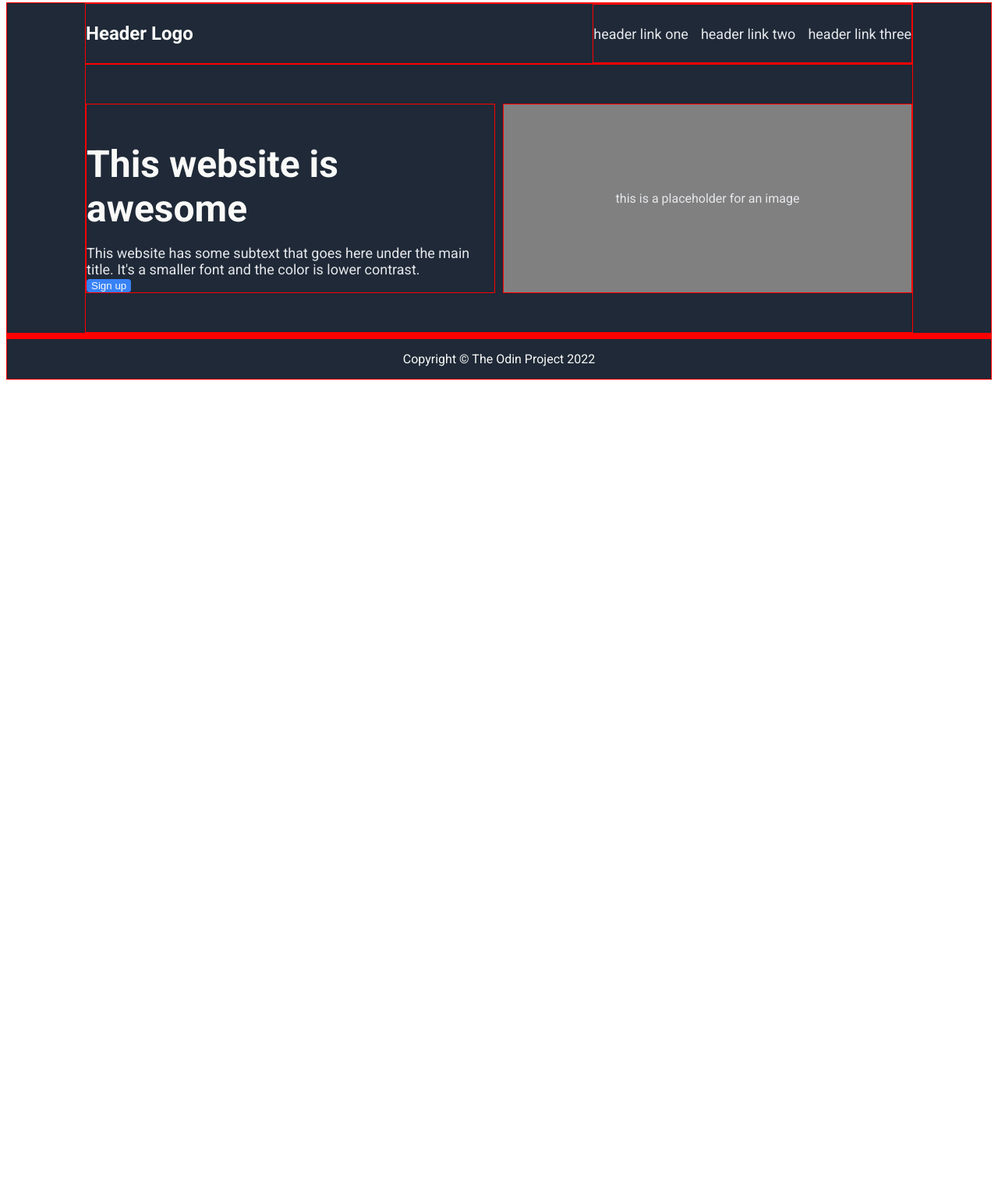
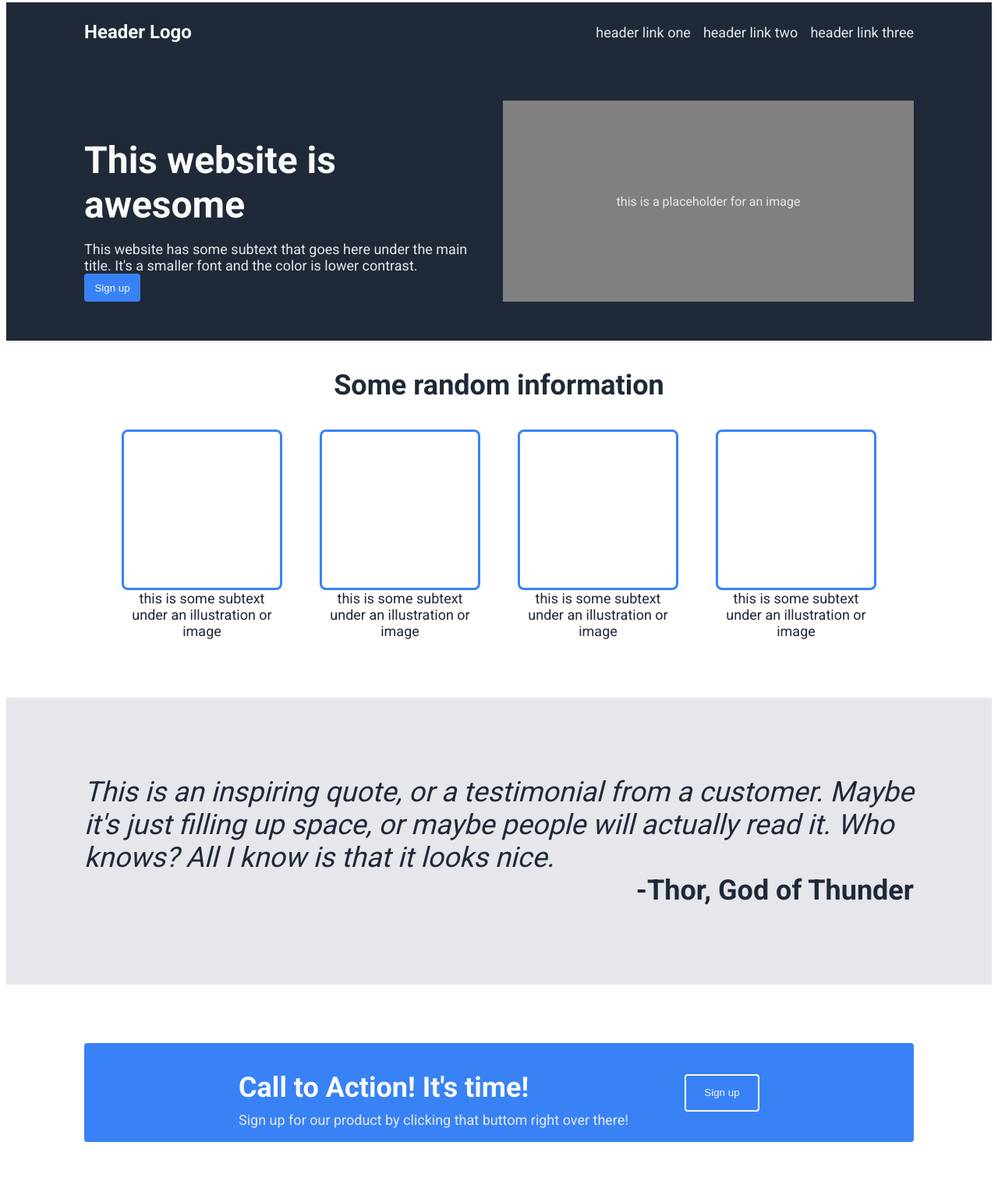
Before and after one commit to ClearlyJustSomeGuy/landing-page, a plain HTML site: page index.html in a window 1280 px wide. Shown: the part 5-1520 px from the top of the page at 78% size. Before the commit the page ends 800 px from the top, so only its background shows below. Drawn offline with Linux system fonts and the light colour scheme.

Commit message:
Create info, quote and call to action sections

```diff
--- a/css/style.css
+++ b/css/style.css
@@ -1,7 +1,7 @@
 @import url('https://fonts.googleapis.com/css2?family=Roboto:wght@400;700&display=swap');
 
 div {
-    border: 1px red solid;
+    /* border: 1px red solid;   */
 }
 
 body {
@@ -50,8 +50,8 @@ body {
 
 .left {
     flex-wrap: wrap;
-    /* display: flex; */
-    /* flex-direction: column; */
+    display: flex;
+    flex-direction: column;
     width: 400px;
     height: auto;
     flex: 1;
@@ -70,11 +70,13 @@ body {
     margin-bottom: 0;
 }
 
-button {
+.hero button {
     background-color: #3882f6;
     color:#F9FAF8;
     border: none;
     border-radius: 4px;
+    height: 36px;
+    width: 72px;
 }
 
 
@@ -93,6 +95,104 @@ button {
 
 
 
+.info {
+    display: flex;
+    flex-direction: column;
+    align-items: center;
+    padding: 0px 100px;
+    font-size: 18px;
+    color: #1f2937;
+    padding-bottom: 75px;
+}
+
+.info p {
+    font-size: 36px;
+    font-weight: bolder;
+}
+
+.cards {
+    display: flex;
+    gap: 48px;
+    justify-content: space-evenly;
+}
+
+.card {
+    display: flex;
+    flex-direction: column;
+    align-items: center;
+}
+
+.box {
+    border: 3px #3882f6 solid;
+    border-radius: 8px;
+    height: 200px;
+    width: 200px;
+}
+
+.subtext {
+    text-align: center;
+    width: 200px;
+}
+
+
+.quote {
+    background-color: #E5E7EB;
+    font-size: 36px;
+    color: #1F2937;
+    padding: 100px 100px;
+}
+
+.signature {
+    text-align: right;
+    font-weight: bold;
+}
+
+
+.action-container {
+    padding: 75px 100px;
+    color: #F9FAF8;
+}
+
+.action-sub {
+    background-color: #3882f6;
+    display: flex;
+    justify-content: center;
+    /* padding: 75px 50px; */
+    border-radius: 4px;
+    gap: 72px;
+}
+
+.action-text {
+    display: flex;
+    flex-direction: column;
+    justify-content: center;
+}
+
+.top-text {
+    font-weight: bold;
+    font-size: 36px;
+    margin-bottom: 5px;
+}
+
+.bottom-text {
+    color: #E5E7EB;
+    font-size: 18px;
+    margin-top: 5px;
+}
+
+.action-container button {
+    background-color: #3882f6;
+    color: #F9FAF8;
+    border: 2px #F9FAF8 solid;
+    border-radius: 4px;
+    height: 48px;
+    width: 96px;
+    margin-top: auto;
+    margin-bottom: auto;
+}
+
+
+
 .footer {
     display: flex;
     justify-content: center;
--- a/index.html
+++ b/index.html
@@ -33,15 +33,54 @@
         </div>
 
         <div class="info">
-
+            <p>Some random information</p>
+            <div class="cards">
+                <div class="card">
+                    <div class="box">
+                    </div>
+                    <div class="subtext">
+                        this is some subtext under an illustration or image
+                    </div>
+                </div>
+                <div class="card">
+                    <div class="box">
+                    </div>
+                    <div class="subtext">
+                        this is some subtext under an illustration or image
+                    </div>
+                </div>
+                <div class="card">
+                    <div class="box">
+                    </div>
+                    <div class="subtext">
+                        this is some subtext under an illustration or image
+                    </div>
+                </div>
+                <div class="card">
+                    <div class="box">
+                    </div>
+                    <div class="subtext">
+                        this is some subtext under an illustration or image
+                    </div>
+                </div>
+            </div>
         </div>
 
         <div class="quote">
-
+            <em>This is an inspiring quote, or a testimonial from a customer. Maybe it's just filling up space, or maybe people will actually read it. Who knows? All I know is that it looks nice.</em>
+            <div class="signature">
+                -Thor, God of Thunder
+            </div>
         </div>
 
-        <div class="action">
-
+        <div class="action-container">
+            <div class="action-sub">
+                <div class="action-text">
+                    <p class="top-text">Call to Action! It's time!</p>
+                    <p class="bottom-text">Sign up for our product by clicking that buttom right over there!</p>
+                </div>
+                <button>Sign up</button>
+            </div>
         </div>
 
         <div class="footer">
```
